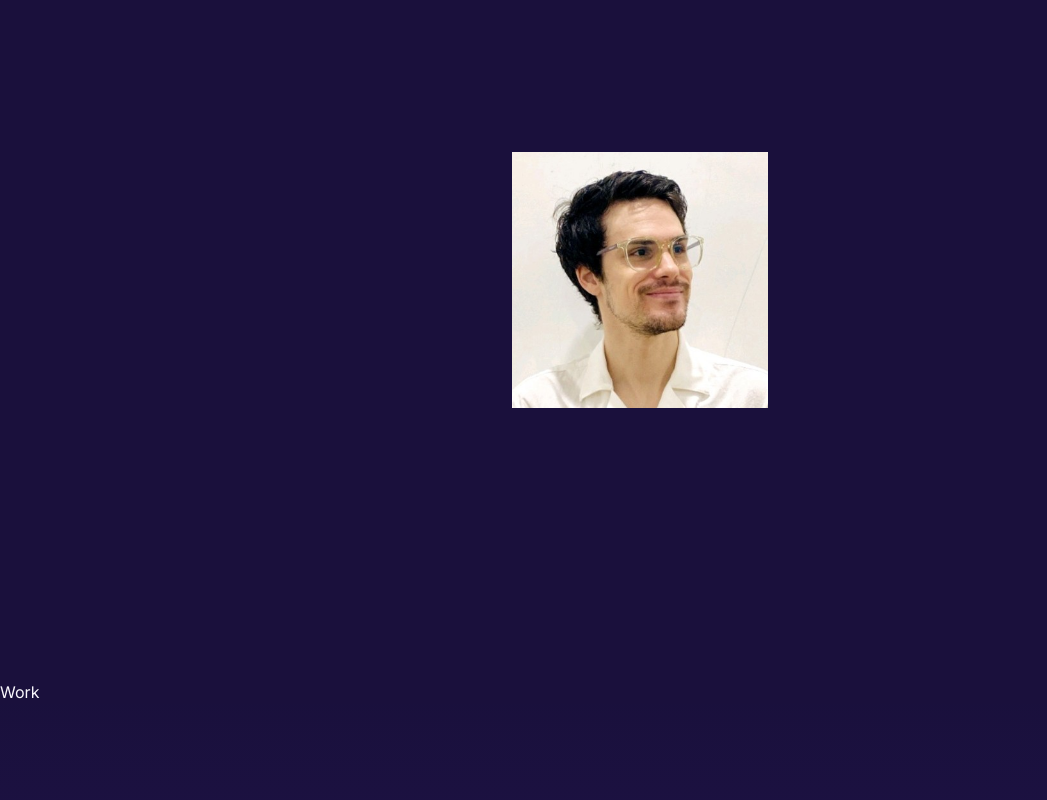
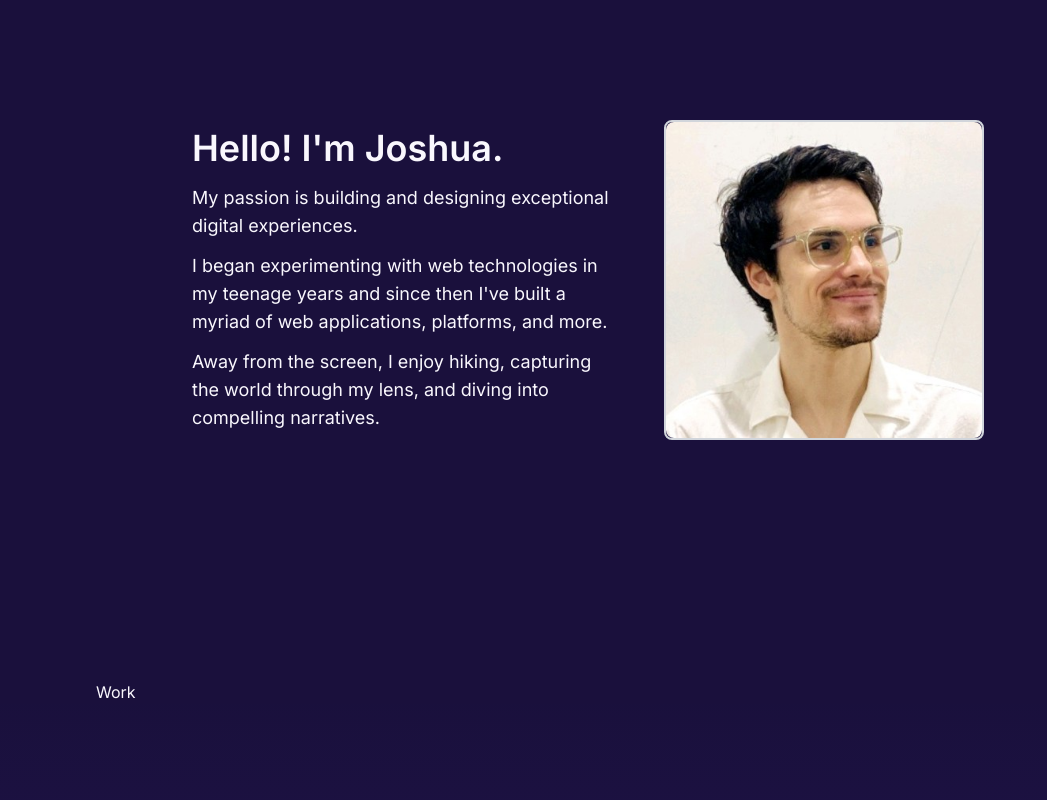
Before and after one commit to jmayheww/joshua-portfolio, a Next.js app: page / in a window 1280 px wide. Shown: the part 920-1720 px from the top of the page, without its empty margins (0-1047 px from the left). Built offline with nearby package versions, Linux system fonts and the light colour scheme.

Commit message:
placeholder about section

```diff
--- a/app/components/Navbar.js
+++ b/app/components/Navbar.js
@@ -35,7 +35,7 @@ const Navbar = () => {
       <div className="flex items-center justify-start mt-0.5 ml-[-1rem] mr-4 md:mr-6">
         {" "}
         {/* Adjusted margin */}
-        <a href="#" className="sm:ml-0">
+        <a href="#" className="sm:ml-0" aria-label="Go to the top of the page">
           <Image
             src="/images/jfoxs.png"
             alt="Joshua Mayhew fox logo"
@@ -49,6 +49,7 @@ const Navbar = () => {
       <button
         onClick={toggleMenu}
         className="mt-2 ml-4 md:hidden mr-3 transition-transform duration-300 ease-in-out transform hover:scale-110"
+        aria-label="Toggle Menu"
       >
         <svg
           xmlns="http://www.w3.org/2000/svg"
@@ -83,6 +84,7 @@ const Navbar = () => {
           href="/josh-mayhew-resume.pdf" // Update this with the correct path
           download="josh-mayhew-resume.pdf" // Set the desired file name
           className="ml-4 py-2 px-5 text-lg font-medium border-2 border-gray-300 rounded-md text-gray-300 hover:border-success hover:text-success transition-transform duration-300 ease-out transform hover:scale-105 active:scale-95"
+          aria-label="Download my resume"
         >
           Resume
         </a>
--- a/app/components/SocialIcons.js
+++ b/app/components/SocialIcons.js
@@ -8,7 +8,7 @@ export const SocialIcons = () => {
           key={link.name}
           href={link.url}
           aria-label={link.name}
-          className="text-gray-500 hover:text-gray-800 p-2 rounded"
+          className="text-white hover:text-success p-2 rounded"
           target="_blank"
           rel="noopener noreferrer"
         >
--- a/app/page.js
+++ b/app/page.js
@@ -41,18 +41,20 @@ export default function Home() {
           </section>
 
           <section
-            // ref={aboutRef}
             id="about"
             data-aos="fade-up"
+            className="px-4 md:px-16 lg:px-24"
           >
             <About />
           </section>
-          <section id="work">
+
+          <section id="work" className="px-4 md:px-16 lg:px-24">
             <Work />
           </section>
+
           <section
             id="contact"
-            className="py-20 bg-gradient-to-t from-neutral to-base-100 text-white"
+            className="py-20 bg-gradient-to-t from-neutral to-base-100 text-white px-4 md:px-16 lg:px-24"
           >
             <Contact />
           </section>
--- a/app/sections/About.js
+++ b/app/sections/About.js
@@ -2,15 +2,41 @@ import Image from "next/image";
 
 export const About = () => {
   return (
-    <section className="h-screen bg-base-100 flex justify-center items-center">
+    <section className="h-screen bg-base-100 flex justify-center items-center px-4 md:px-24">
+      <div className="grid grid-cols-1 md:grid-cols-2 gap-12 items-center w-full max-w-5xl">
+        {/* Text Content */}
         <div>
+          <h2 className="text-2xl md:text-3xl lg:text-4xl font-semibold mb-4">
+            Hello! I&apos;m Joshua.
+          </h2>
+          <p className="text-base md:text-lg mb-3">
+            My passion is building and designing exceptional digital
+            experiences.
+          </p>
+          <p className="text-base md:text-lg mb-3">
+            I began experimenting with web technologies in my teenage years and
+            since then I&apos;ve built a myriad of web applications, platforms,
+            and more.
+          </p>
+          <p className="text-base md:text-lg">
+            Away from the screen, I enjoy hiking, capturing the world through my
+            lens, and diving into compelling narratives.
+          </p>
+        </div>
+
+        {/* Image */}
+        <div className="order-first md:order-last">
+          <div className="relative w-48 h-48 md:w-64 md:h-64 lg:w-80 lg:h-80 border-2 border-gray-300 rounded-lg hover:border-primary-500 transition-all duration-300">
             <Image
               src="/images/headshot.jpg"
               alt="Joshua Mayhew headshot"
-          width={256}
-          height={256}
+              layout="fill"
+              objectFit="cover"
+              className="rounded-lg"
               loading="lazy"
             />
+          </div>
+        </div>
       </div>
     </section>
   );
--- a/app/sections/Contact.js
+++ b/app/sections/Contact.js
@@ -12,6 +12,7 @@ export const Contact = () => {
         <a
           href="mailto:joshsmayhew@gmail.com"
           className="btn btn-primary text-lg py-2 px-6 rounded-md hover:bg-opacity-80 mb-8"
+          aria-label="Email Me"
         >
           Email Me
         </a>
```
Lines whose indentation alone changed are shown as unchanged.
